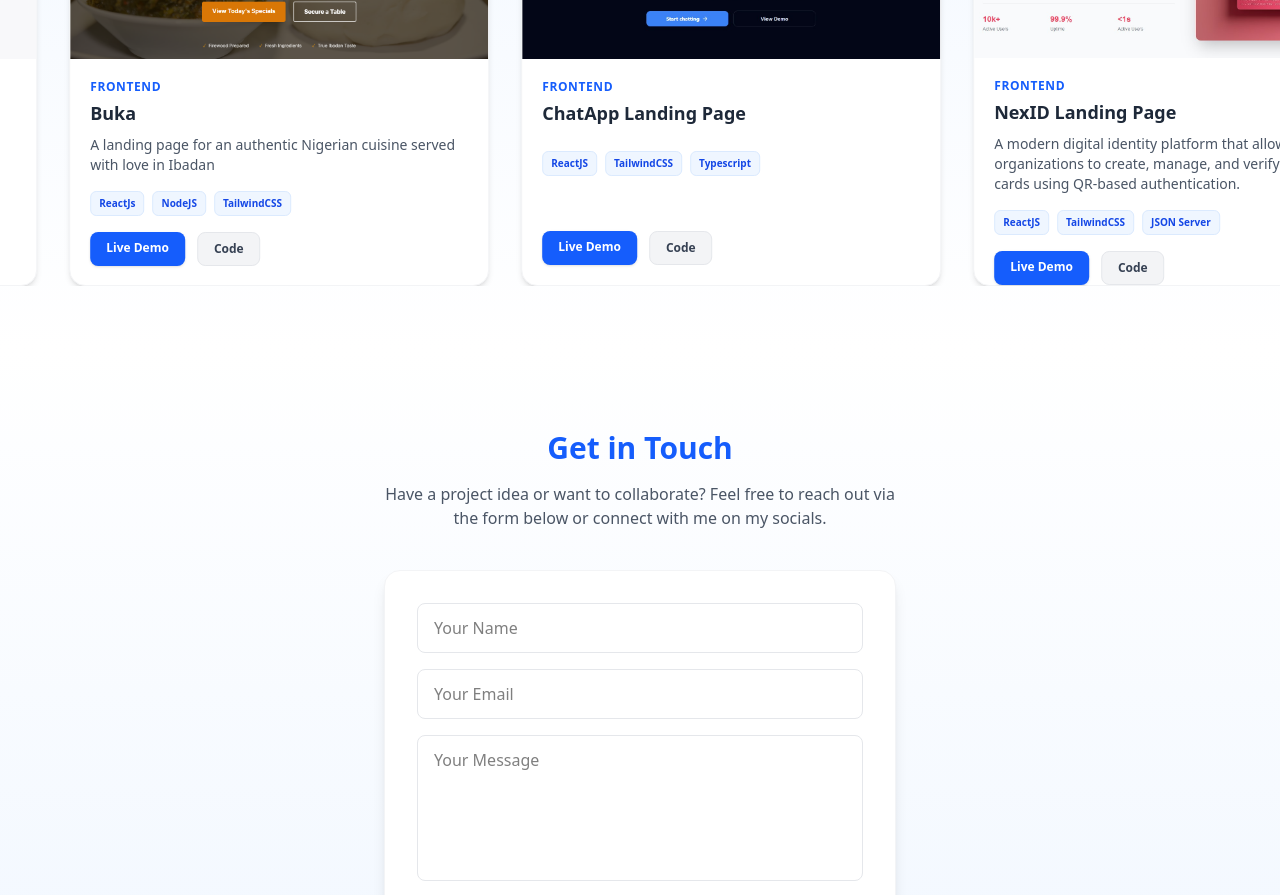
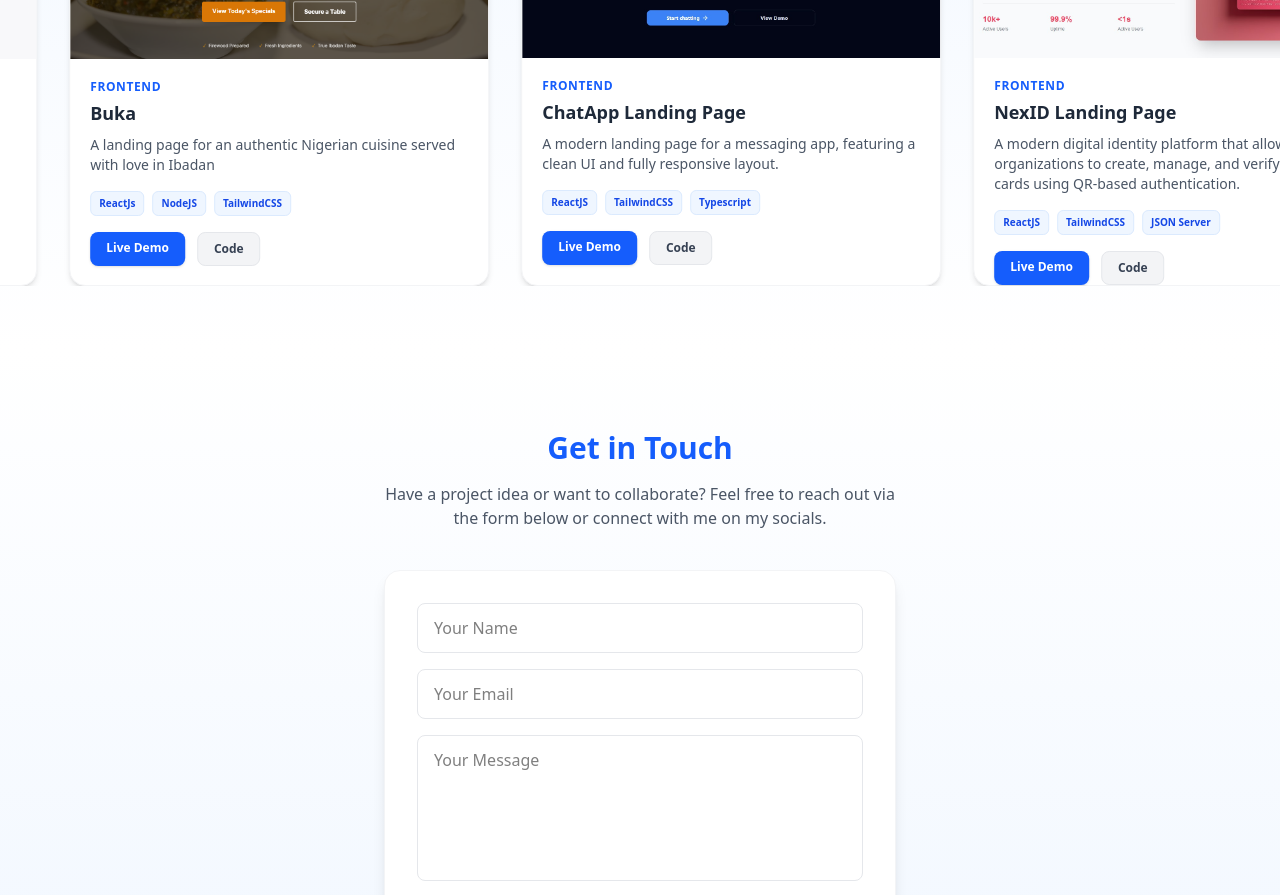
Before and after one commit to devadedejimike/My-Portfolio-Website, a React (Vite) app in the folder client/: page / in a window 1280 px wide. Shown: the part 1860-2755 px from the top of the page. Built offline with nearby package versions, Linux system fonts and the light colour scheme.

Commit message:
Added description of ChatApp in project section

```diff
--- a/client/src/components/Projects.tsx
+++ b/client/src/components/Projects.tsx
@@ -33,7 +33,7 @@ const Projects: React.FC = () => {
         {
             name: 'ChatApp Landing Page',
             badge: 'Frontend',
-            description:'',
+            description:'A modern landing page for a messaging app, featuring a clean UI and fully responsive layout.',
             stack: ['ReactJS', 'TailwindCSS', 'Typescript'],
             links: {
                 live: 'https://chat.pxxl.click',
```
